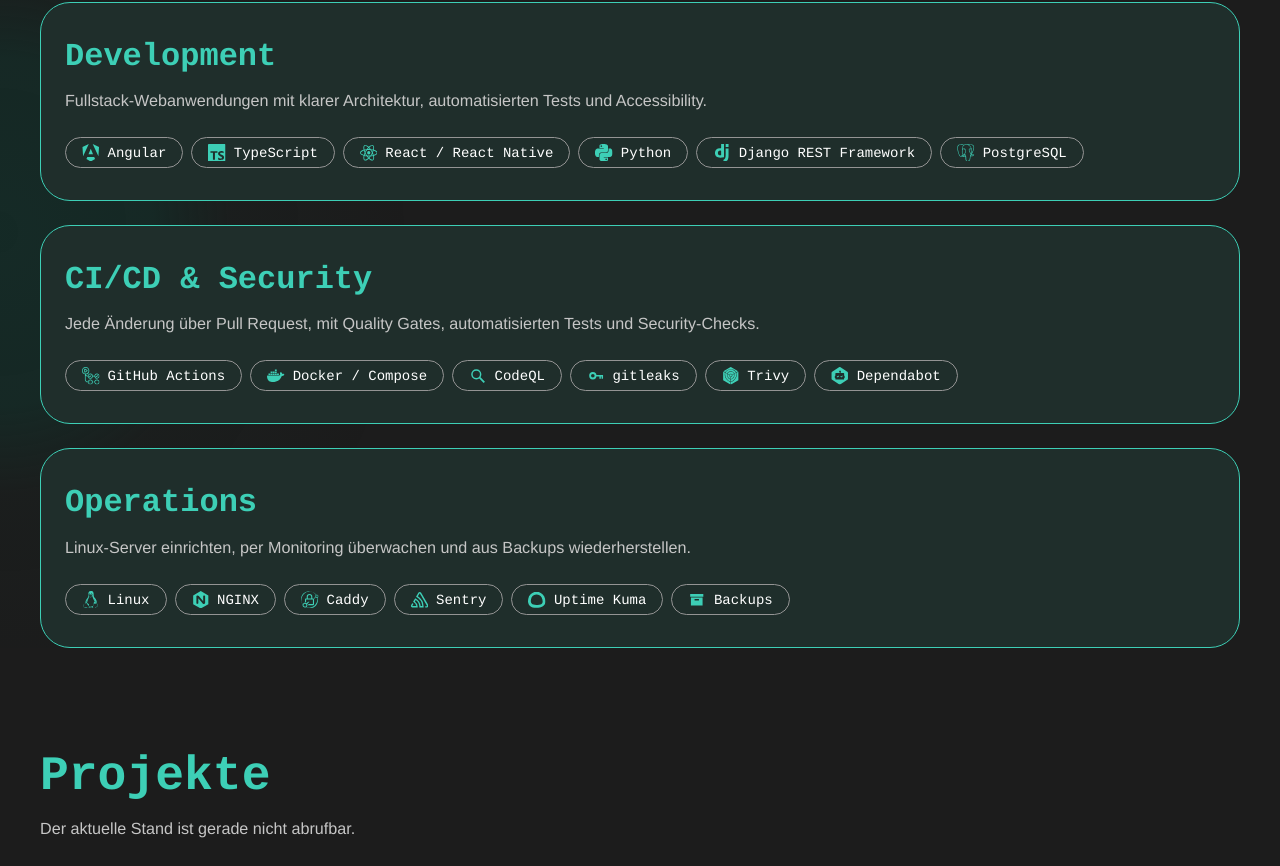
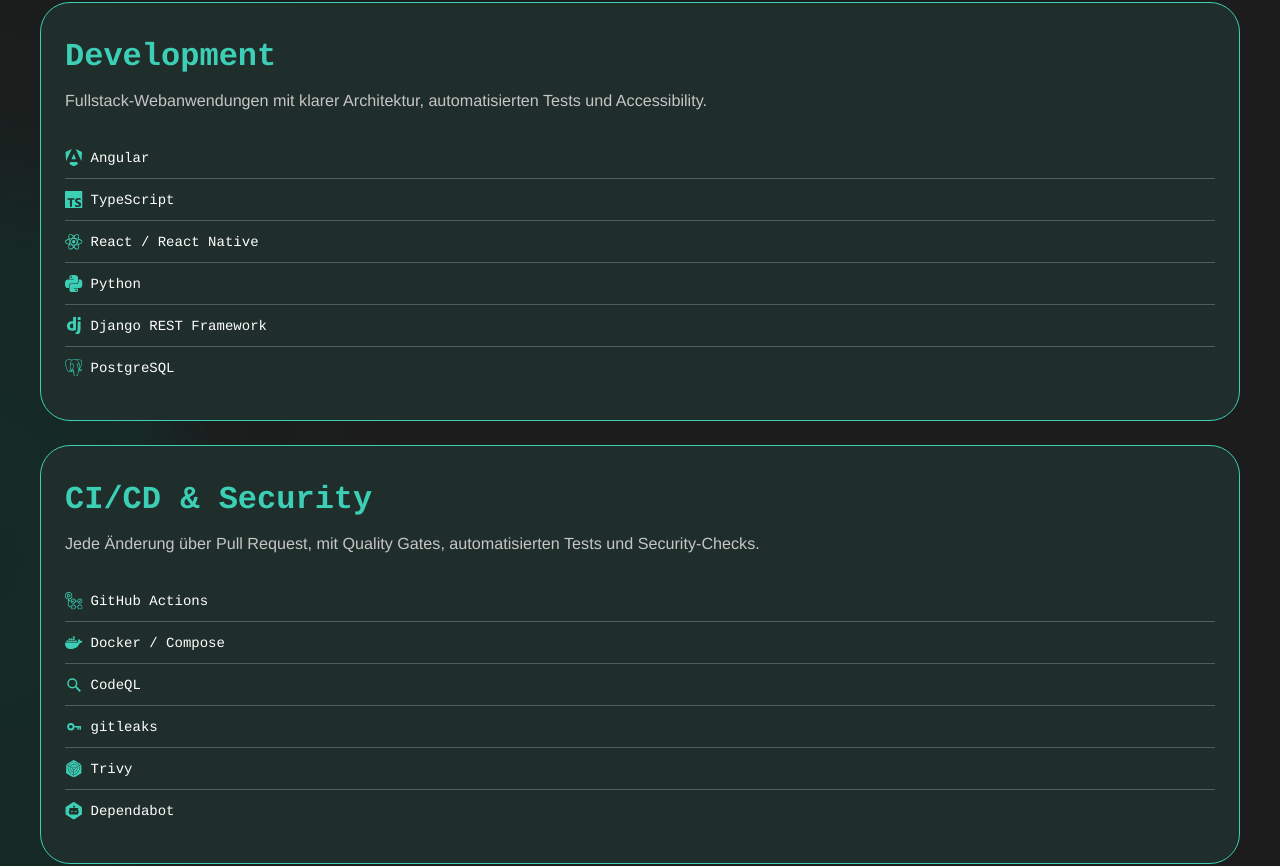
Before and after one commit to PhilippKlinger/philippklinger.com, an Angular app: page / in a window 1280 px wide. Shown: the part 1528-2394 px from the top of the page. Built offline with nearby package versions, Linux system fonts and the light colour scheme; no server answers; a web font is replaced by a local one.

Commit message:
feat(skills): list the tools in calm rows
One tool per row with a faint dividing line instead of pills of different widths (S6, variant B). Descriptions get room for three lines on desktop, so the tool lists of the three cards start at the same height.

```diff
--- a/src/app/pages/home/focus-areas/focus-areas.scss
+++ b/src/app/pages/home/focus-areas/focus-areas.scss
@@ -1,4 +1,8 @@
 @use 'breakpoints' as bp;
+
+// Room for three lines of description and a little air, so the tool lists of cards side by side
+// start at the same height (S6, variant B).
+$description-height: 4.8em;
 
 :host {
   display: block;
@@ -30,10 +34,9 @@ h3 {
   color: var(--color-text-muted);
 }
 
+// One tool per row, divided by a faint line: calmer than pills of different widths (S6, variant B).
 .tools {
-  display: flex;
-  flex-wrap: wrap;
-  gap: var(--space-xs);
+  display: grid;
   margin: 0;
   padding: 0;
   list-style: none;
@@ -42,12 +45,14 @@ h3 {
     display: flex;
     align-items: center;
     gap: var(--space-xs);
-    padding: 0.25rem var(--space-sm);
-    border: var(--border-width) solid var(--color-text-subtle);
-    border-radius: var(--radius-pill);
+    padding: var(--space-compact) 0;
     font-family: var(--font-code);
     font-size: var(--text-sm);
     white-space: nowrap;
+  }
+
+  li + li {
+    border-top: var(--border-width) solid var(--color-line-faint);
   }
 
   // Sized to the text, one token colour for all logos (no brand colours).
@@ -63,4 +68,8 @@ h3 {
   .areas {
     grid-template-columns: repeat(3, 1fr);
   }
+
+  .description {
+    min-height: $description-height;
+  }
 }
```
Also changed, not shown: 1 other file (tests, documents, lock files or other folders).
